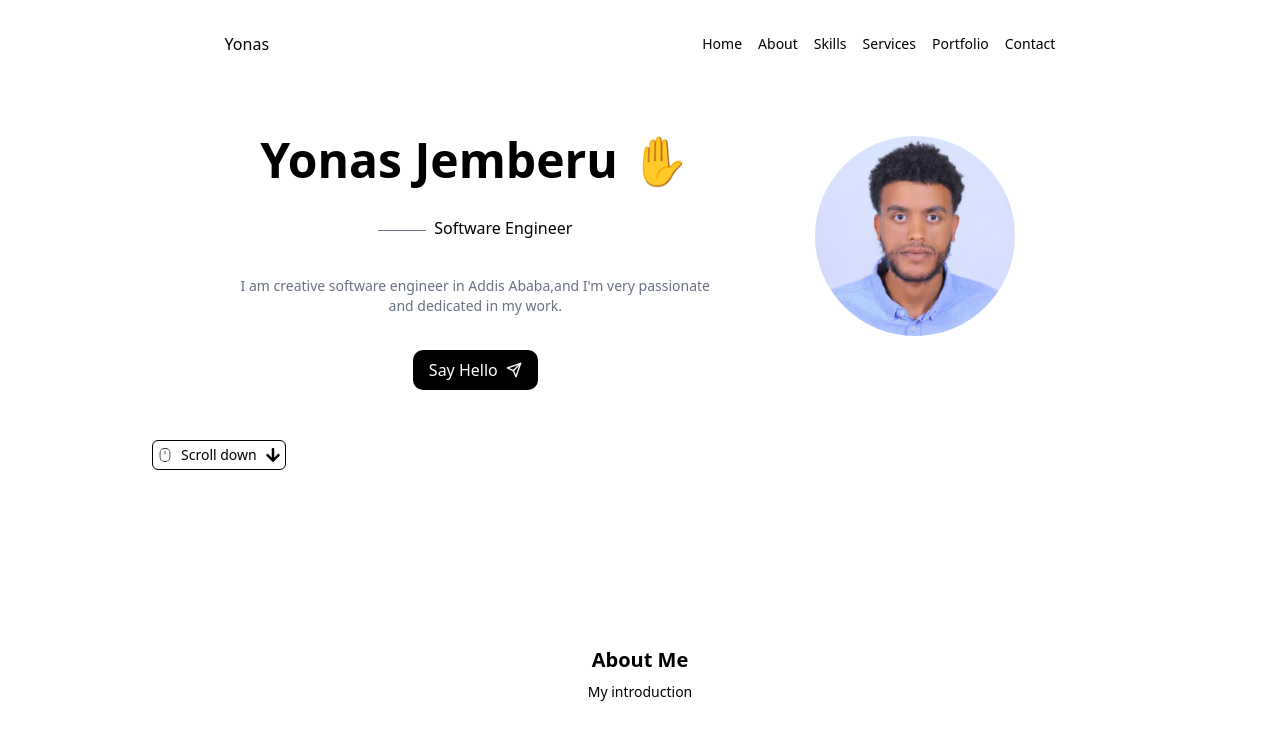
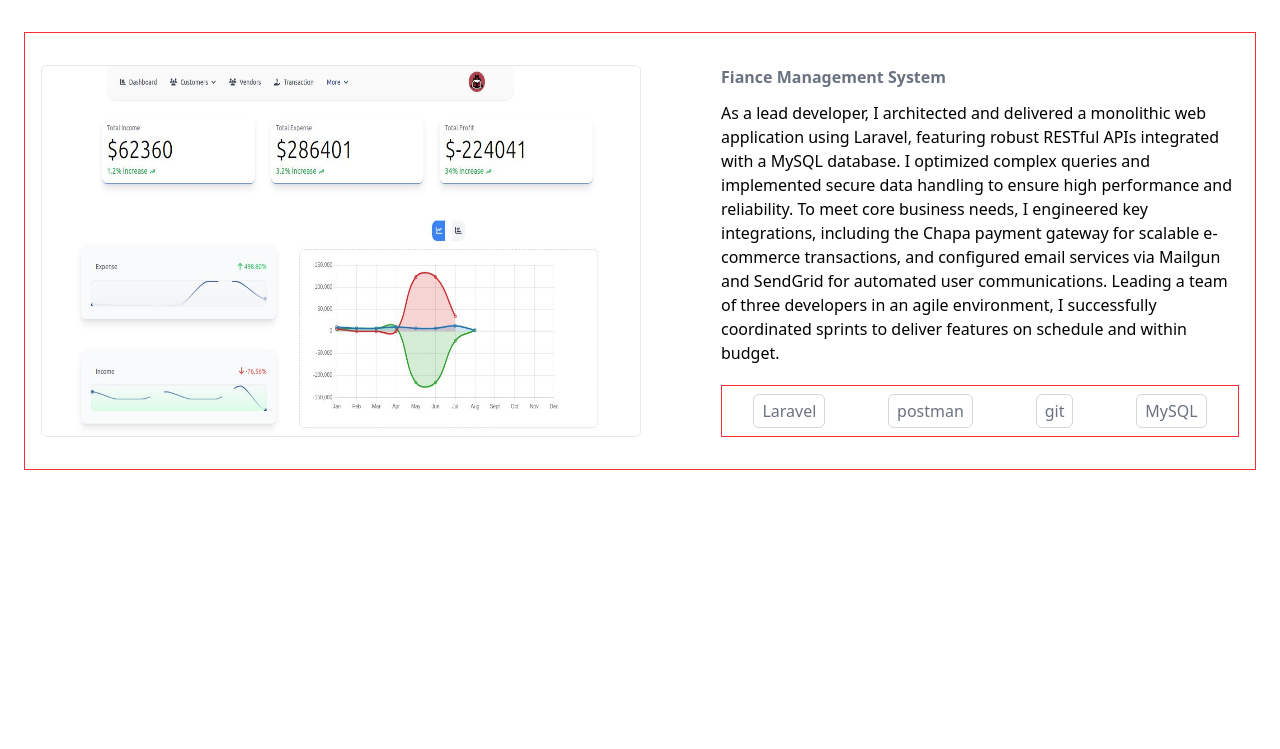
Before and after one commit to Yonas721/personal-portfolio-2, a React (Vite) app: page /projects/1 in a window 1280 px wide. Shown: the top 749 px of the page. Built offline with nearby package versions, Linux system fonts and the light colour scheme.

Commit message:
prjject details page created

```diff
--- a/src/App.tsx
+++ b/src/App.tsx
@@ -1,22 +1,22 @@
-import About from "./components/About";
-import Contact from "./components/Contact";
-import Main from "./components/Main";
-import NavBar from "./components/NavBar";
-import Projects from "./components/Projects";
-import Qualification from "./components/Qualification";
-import Skills from "./components/Skills";
+import { Route, Routes } from "react-router-dom";
+import Home from "./components/Home";
+import ProjectDetails from "./components/ProjectDetails";
+
+
 
 function App() {
+
+
+
+
+
   return (
-    <>
-      <NavBar />
-      <Main />
-      <About />
-      <Skills />
-      <Qualification />
-      <Projects />
-      <Contact/>
-    </>
+    <div>
+      <Routes>
+        <Route path="/" element={<Home />} />
+        <Route path="/projects/:id" element={<ProjectDetails />} />
+      </Routes>
+    </div>
   );
 }
 
--- /dev/null
+++ b/src/components/Home.tsx
@@ -0,0 +1,23 @@
+import About from "./About";
+import Contact from "./Contact";
+import Main from "./Main";
+import NavBar from "./NavBar";
+import Projects from "./Projects";
+import Qualification from "./Qualification";
+import Skills from "./Skills";
+
+const Home = () => {
+  return (
+    <>
+      <NavBar />
+      <Main />
+      <About />
+      <Skills />
+      <Qualification />
+      <Projects />
+      <Contact />
+    </>
+  );
+};
+
+export default Home;
--- /dev/null
+++ b/src/components/ProjectDetails.tsx
@@ -0,0 +1,36 @@
+import { useParams } from "react-router-dom";
+import { projects } from "../data/projects.ts";
+
+const ProjectDetails = () => {
+  const { id } = useParams();
+
+  const project = projects.find((p) => p.id === parseInt(id));
+  if (!project) return "project not found!";
+  return (
+    <div className="flex flex-col">
+      <div className="flex gap-20 border border-red-500 px-4 py-8 mx-6 my-8">
+        <img
+          src={project.img}
+          alt=""
+          className="max-w-150 border border-gray-200 rounded-md"
+        />
+        <div>
+          <h3 className="font-bold text-gray-500">{project.title}</h3>
+          <p  className="mt-3">{project.description}</p>
+          <ul className="flex mt-5 border border-red-500 justify-around py-2">
+            {project.techs.map((tech) => (
+              <li
+                key={tech}
+                className="border border-gray-300 rounded-md px-2 py-1 text-gray-500"
+              >
+                {tech}
+              </li>
+            ))}
+          </ul>
+        </div>
+      </div>
+    </div>
+  );
+};
+
+export default ProjectDetails;
--- a/src/components/Projects.tsx
+++ b/src/components/Projects.tsx
@@ -1,6 +1,6 @@
-import Project from "./subcomponents/Project"
-import Finance from "../assets/projects/finance-A.jpg"
-import Medi from "../assets/projects/medi-1.jpg"
+import Project from "./subcomponents/Project";
+import Finance from "../assets/projects/finance-A.jpg";
+import Medi from "../assets/projects/medi-1.jpg";
 const Projects = () => {
   return (
     <div className="my-20" id="projects">
@@ -33,24 +33,34 @@ const Projects = () => {
       <div className=" flex gap-26 justify-center py-4 ">
         <div className="flex flex-col gap-10">
           <div className="p-2">
-            <Project img={Finance} title="Finance App" />
+            <Project
+              id={1}
+              img={Finance}
+              title="Fiance Management System"
+              alt="finance-app"
+            />
           </div>
           <div className="p-2">
-            <Project img={Finance} title="hi" />
+            <Project img={Finance} title="hi" alt="finance-app" id={2} />
           </div>
         </div>
 
         <div className=" flex flex-col gap-10">
           <div className="p-2">
-            <Project img={Medi} title="Medi App" />
+            <Project
+              img={Medi}
+              title="MediConnect Integrated Healhtcare Solutions"
+              alt="finance-app"
+              id={3}
+            />
           </div>
           <div className="p-2">
-            <Project img={Medi} title="hi" />
+            <Project img={Medi} title="hi" alt="finance-app" id={4} />
           </div>
         </div>
       </div>
     </div>
   );
-}
+};
 
-export default Projects
+export default Projects;
--- a/src/components/subcomponents/Project.tsx
+++ b/src/components/subcomponents/Project.tsx
@@ -1,22 +1,26 @@
 import type { ReactNode } from "react";
 import { FaArrowRight } from "react-icons/fa";
+import { Link } from "react-router-dom";
 
 interface Props {
+  id: number;
   img: ReactNode | null;
   title: string;
+
+  alt: string;
 }
-const Project = ({ img, title }: Props) => {
+const Project = ({ img, title, id, alt }: Props) => {
   return (
     <div className="rounded-md bg-white border border-gray-200">
-      <img className="w-85" src={img} alt="image" />
+      <img className="w-85" src={img} alt={alt} />
       <p className="font-bold text-sm mt-2 ml-2">{title}</p>
 
-      <a href="#">
+      <Link to={`/projects/${id}`}>
         <p className="flex items-center gap-2 w-20  text-sm justify-center text-gray-400 mt-4">
           Demo
           <FaArrowRight />
         </p>
-      </a>
+      </Link>
     </div>
   );
 };
--- a/src/data/projects.ts
+++ b/src/data/projects.ts
@@ -1,30 +1,38 @@
 export const projects = [
   {
-    id: "finance",
+    id: 1,
     title: "Fiance Management System",
     type: "back",
-    img: "../assets/projects/finance-A.jpg",
+    img: "/public/projects/finance-A.jpg",
     techs: ["Laravel", "postman", "git", "MySQL"],
+    description:
+      "As a lead developer, I architected and delivered a monolithic web application using Laravel, featuring robust RESTful APIs integrated with a MySQL database. I optimized complex queries and implemented secure data handling to ensure high performance and reliability. To meet core business needs, I engineered key integrations, including the Chapa payment gateway for scalable e-commerce transactions, and configured email services via Mailgun and SendGrid for automated user communications. Leading a team of three developers in an agile environment, I successfully coordinated sprints to deliver features on schedule and within budget.",
   },
   {
-    id: "medi",
+    id: 2,
     title: "MediConnect Integrated Healhtcare Solutions",
     type: "back",
-    img: "../assets/projects/medi-1.jpg",
+    img: "/public/projects/medi-1.jpg",
     techs: ["Laravel", "postman", "git", "MySQL"],
+    description:
+      "For MediConnect, I developed a secure and scalable healthcare management platform using Laravel and MySQL. The system centralized financial operations, implementing core features for patient billing, payment processing, and real-time transaction history tracking. Engineered to handle up to 1,000 daily transactions efficiently, the application was optimized for low latency and reliable performance within the integrated healthcare ecosystem.",
   },
   {
-    id: "mak",
+    id: 3,
     title: "Belhuman Hair",
     type: "front",
     img: "../assets/projects/finance-A.jpg",
     techs: ["HTML", "Css", "TS", "React", "TailwindCss"],
+    description:
+      "Designed and developed a specialized e-commerce platform for a luxury human hair extensions brand. The website showcases an extensive, visually-rich catalog with detailed filtering by hair type, texture, length, and color. Built with a focus on conversion, it integrates secure payment processing, a streamlined checkout, and a mobile-first design to provide a seamless, trustworthy shopping experience for a discerning clientele.",
   },
   {
-    id: "game",
+    id: 4,
     title: "Video Game Site",
     type: "front",
     img: "../assets/projects/finance-A.jpg",
-    techs: ["HTML", "Css", "TS", "React", "TailwindCss"]
+    techs: ["HTML", "Css", "TS", "React", "TailwindCss"],
+    description:
+      "Architected a dynamic community website for video game enthusiasts. The platform features a comprehensive game library with data from external APIs, user-generated reviews, and personalized collection tracking. Developed with performance in mind, it offers an engaging, interactive hub with a dark-themed UI, social features, and real-time updates to foster a dedicated gaming community.",
   },
 ];
```
